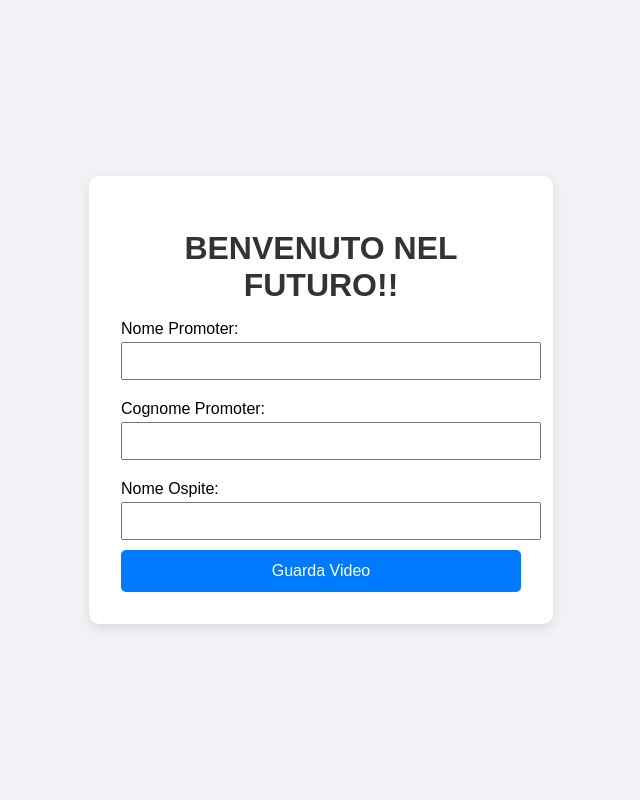
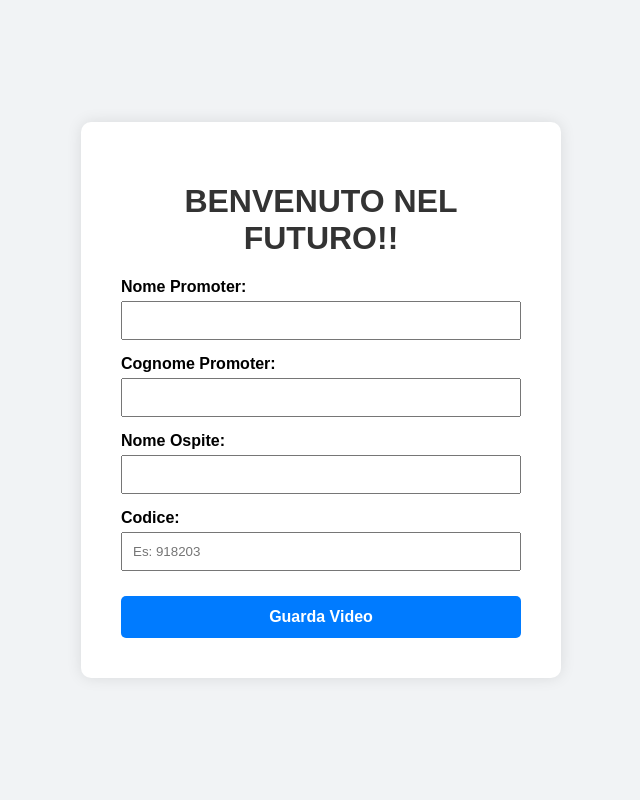
Before and after one commit to lukenda71/landing-ifarm, a Flask app: page / in a window 1280 px wide. Shown: the whole page, without its empty margins (319-959 px from the left). Run offline with Flask 3, Linux system fonts and the light colour scheme.

Commit message:
Update index.html

```diff
--- a/templates/index.html
+++ b/templates/index.html
@@ -2,48 +2,49 @@
 <html lang="it">
 <head>
   <meta charset="UTF-8">
-  <title>Landing Page</title>
+  <title>Benvenuto nel futuro!</title>
   <style>
     body {
-      font-family: Arial, sans-serif;
-      background-color: #f0f2f5;
-      height: 100vh;
-      margin: 0;
+      font-family: 'Arial', sans-serif;
+      background-color: #f1f3f5;
       display: flex;
       justify-content: center;
       align-items: center;
+      height: 100vh;
+      margin: 0;
     }
-    .container {
-      background: #fff;
-      padding: 2rem;
+    .form-container {
+      background: white;
+      padding: 40px;
       border-radius: 10px;
-      box-shadow: 0 4px 12px rgba(0,0,0,0.1);
+      box-shadow: 0 0 15px rgba(0,0,0,0.1);
+      width: 100%;
       max-width: 400px;
-      width: 90%;
-      text-align: center;
     }
     h1 {
+      text-align: center;
       color: #333;
-      margin-bottom: 1rem;
     }
     label {
       display: block;
-      text-align: left;
-      margin: 10px 0 4px;
+      margin-top: 15px;
+      font-weight: bold;
     }
     input {
       width: 100%;
-      padding: 0.5rem;
-      margin-bottom: 10px;
-      font-size: 1rem;
+      padding: 10px;
+      margin-top: 5px;
+      box-sizing: border-box;
     }
     button {
+      margin-top: 25px;
       width: 100%;
-      padding: 0.75rem;
+      padding: 12px;
       background-color: #007bff;
+      border: none;
       color: white;
-      font-size: 1rem;
-      border: none;
+      font-weight: bold;
+      font-size: 16px;
       border-radius: 5px;
       cursor: pointer;
     }
@@ -53,17 +54,20 @@
   </style>
 </head>
 <body>
-  <div class="container">
+  <div class="form-container">
     <h1>BENVENUTO NEL FUTURO!!</h1>
-    <form method="POST" action="/video">
-      <label>Nome Promoter:</label>
-      <input type="text" name="nome_promoter" required>
+    <form method="post" action="/video">
+      <label for="nome_promoter">Nome Promoter:</label>
+      <input type="text" id="nome_promoter" name="nome_promoter" required>
 
-      <label>Cognome Promoter:</label>
-      <input type="text" name="cognome_promoter" required>
+      <label for="cognome_promoter">Cognome Promoter:</label>
+      <input type="text" id="cognome_promoter" name="cognome_promoter" required>
 
-      <label>Nome Ospite:</label>
-      <input type="text" name="nome_ospite" required>
+      <label for="nome_ospite">Nome Ospite:</label>
+      <input type="text" id="nome_ospite" name="nome_ospite" required>
+
+      <label for="codice">Codice:</label>
+      <input type="text" id="codice" name="codice" maxlength="6" placeholder="Es: 918203" required>
 
       <button type="submit">Guarda Video</button>
     </form>
```
